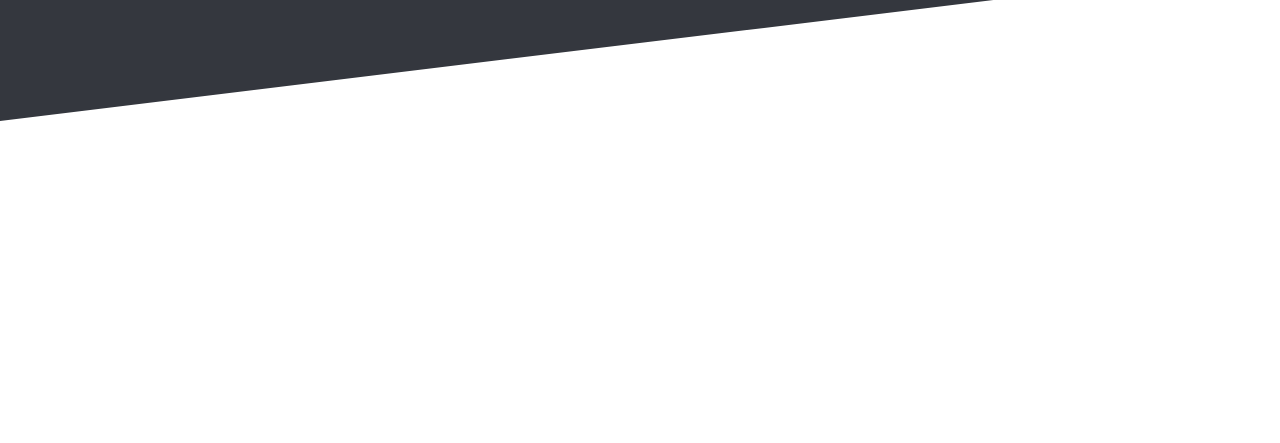
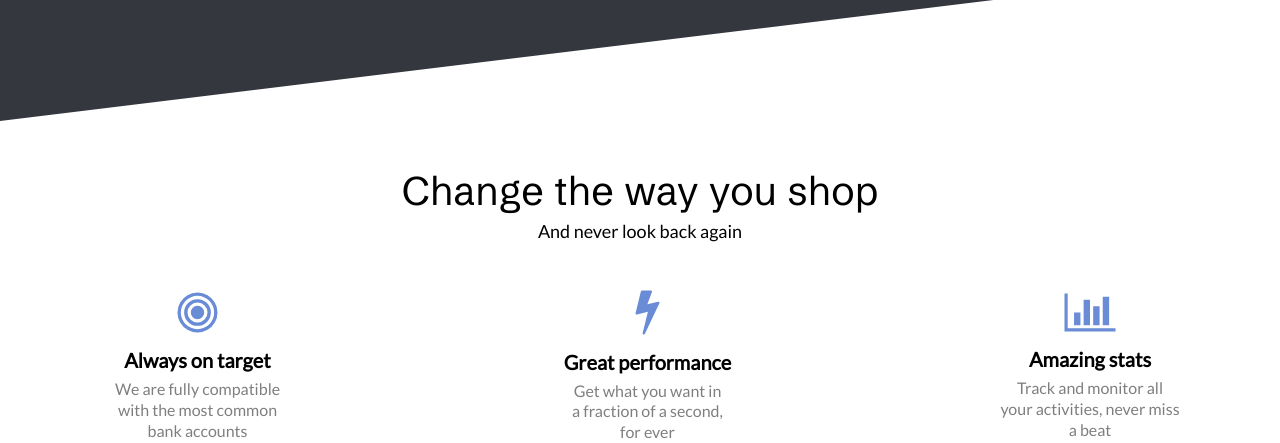
Before and after one commit to lukajincharadze/Landing-page-concept, a plain HTML site: page index.html in a window 1280 px wide. Shown: the part 479-922 px from the top of the page. Before the commit the page ends 800 px from the top, so only its background shows below. Drawn offline with Linux system fonts and the light colour scheme.

Commit message:
in section

```diff
--- a/css/style.css
+++ b/css/style.css
@@ -3,14 +3,17 @@
 @import url('https://fonts.googleapis.com/css2?family=Lato:wght@300&display=swap');
 @import url('https://fonts.googleapis.com/css2?family=Schibsted+Grotesk&display=swap');
 
-.navigation {
+.inborder {
   max-width: 1400px;
   width: 100%;
+  padding: 50px 100px 0 100px;
+  margin: 0 auto;
+}
+
+.navigation {
   height: 600px;
   background-color: #34373E;
-  margin: 0 auto;
   clip-path: polygon(0 0, 100% 0, 100% 74%, 0% 100%);
-  padding: 50px 100px 0 100px;
 }
 
 .navbar {
@@ -62,10 +65,6 @@
   width: 100%;
 }
 
-.box2 img {
-
-}
-
 .boxbutton1 {
   color: #fff;
   background-color: #D84B4B;
@@ -110,4 +109,75 @@
 .boxbuttons {
   margin-top: 30px;
 }
+
 /* END NAVIGATION */
+
+
+
+
+
+/* SECTION */
+
+.section-title h1{
+  font-size: 40px;
+  font-family: 'Schibsted Grotesk', sans-serif;
+  margin-bottom: 11px;
+}
+
+.section-title p{
+  font-size: 18px;
+  font-family: 'Lato', sans-serif;
+}
+
+.section-title {
+  display: flex;
+  justify-content: center;
+  align-items: center;
+  flex-direction: column;
+}
+
+.section1-box {
+  display: flex;
+  justify-content: center;
+  align-items: center;
+  text-align: center;
+  flex-direction: column;
+}
+
+.section1-box h3 {
+  font-size: 20px;
+  font-family: 'Lato', sans-serif;
+  font-weight: bold;
+  margin-bottom: 9px;
+}
+
+.section1-box img {
+  margin-bottom: 17px;
+}
+
+.section1-box p {
+  font-size: 16px;
+  font-family: "Lato", sans-serif;
+  opacity: 50%;
+  max-width: 195px;
+  width: 100%;
+  line-height: 1.3;
+}
+
+.sec p {
+  max-width: 157px;
+  width: 100%;
+}
+
+.third p {
+  max-width: 180px;
+  width: 100%;
+}
+
+.section1 {
+  display: flex;
+  justify-content: space-between;
+  align-items: center;
+
+}
+/* END SECTION */
--- a/index.html
+++ b/index.html
@@ -11,7 +11,7 @@
     <title>Landing Page</title>
 </head>
 <header>
-    <div class="navigation">
+    <div class="navigation inborder">
         <div class="navbar">
             <div class="navbar-title">
                 <h1>cashify</h1>
@@ -34,7 +34,6 @@
                     <div class="boxbutton1"><h3>Join now</h3></div>
                     <div class="boxbutton2"><h3>See a demo</h3></div>
                 </div>
-
             </div>
 
             <div class="box2">
@@ -44,6 +43,35 @@
     </div>
 </header>
 <body>
+    <div class="section-title inborder">
+        <h1>Change the way you shop</h1>
+        <p>And never look back again</p>
+    </div>
 
+    <div class="section inborder">
+
+        <div class="section1">
+
+            <div class="section1-box">
+                <img src="img/Path 5.svg" alt="target photo">
+                <h3>Always on target</h3>
+                <p>We are fully compatible with the most common bank accounts</p>
+            </div>
+
+            <div class="section1-box sec">
+                <img src="img/Path 4.svg" alt="target photo">
+                <h3>Great performance</h3>
+                <p>Get what you want in a fraction of a second, for ever</p>
+            </div>
+
+            <div class="section1-box third">
+                <img src="img/Path 3.svg" alt="target photo">
+                <h3>Amazing stats</h3>
+                <p>Track and monitor all your activities, never miss a beat</p>
+            </div>
+
+        </div>
+
+    </div>
 </body>
 </html>
```
